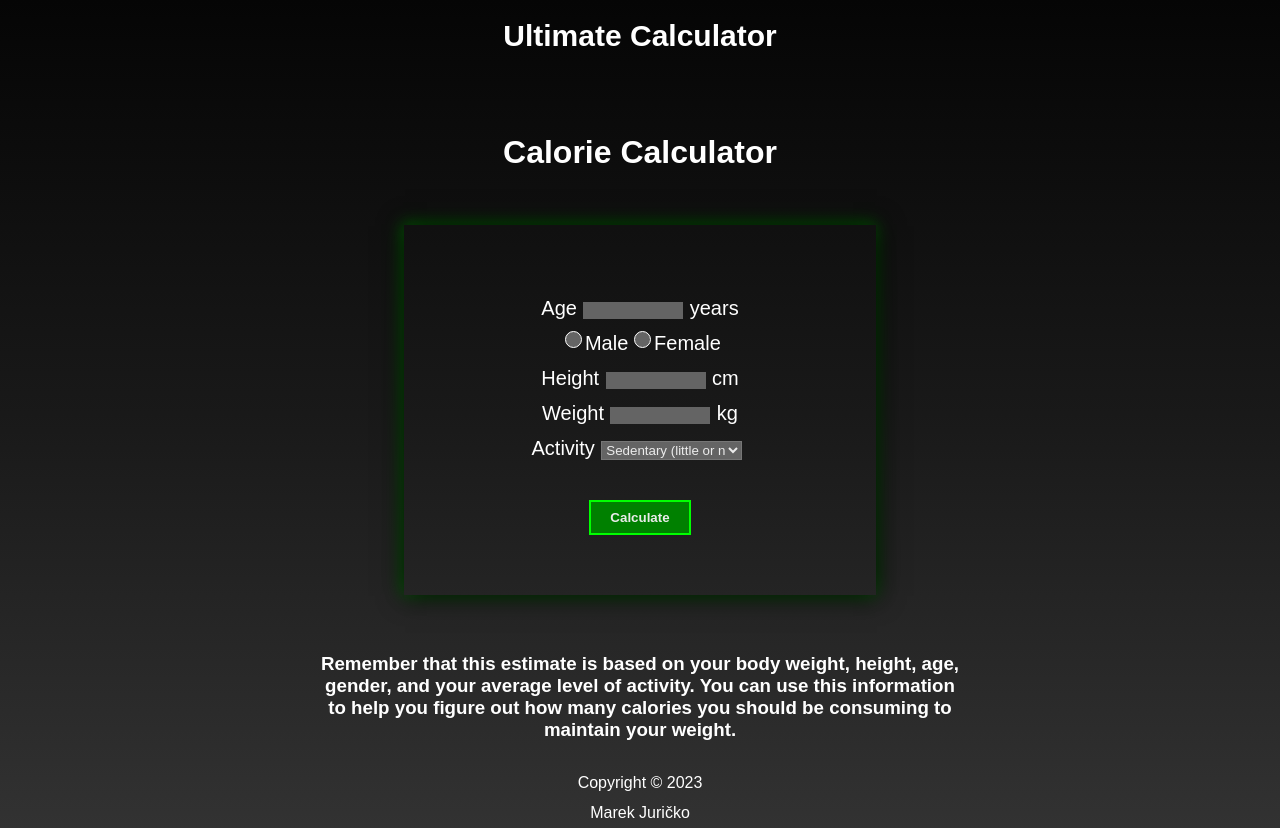
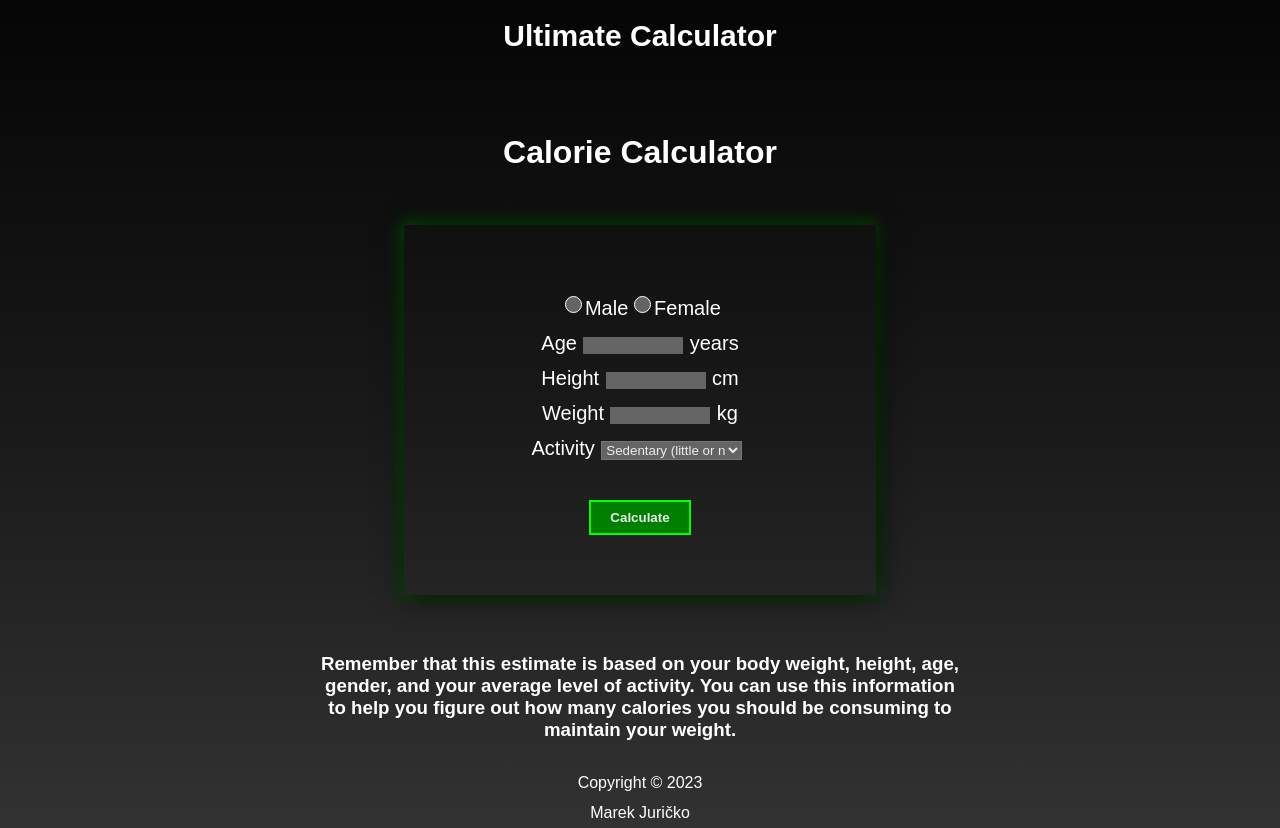
Before and after one commit to MarekJuricko/UltimateCalculator, a React (Create React App) app: page /CalorieCalculator in a window 1280 px wide. Built offline with nearby package versions, Linux system fonts and the light colour scheme; the HTML template or start-up script is replaced by a standard one.

Commit message:
CalorieCalculator.js - changed position of gender input

```diff
--- a/src/pages/CalorieCalculator/CalorieCalculator.js
+++ b/src/pages/CalorieCalculator/CalorieCalculator.js
@@ -57,13 +57,13 @@ const CalorieCalculator = () => {
 
         <form onSubmit={submitForm} className="CalorieCalculator-form">
             <div className="CalorieCalculator-input">
+                <input type="radio" name="gender" value="male" onChange={(e)=>{setGender(e.target.value)}}/>Male
+                <input type="radio" name="gender" value="female" onChange={(e)=>{setGender(e.target.value)}}/>Female
+            </div>
+            <div className="CalorieCalculator-input">
                 <label htmlFor="age">Age</label>
                 <input name="age" type="number" onChange={(e)=>{setAge(e.target.value)}}/>
                 <label htmlFor="age">years</label>
-            </div>
-            <div className="CalorieCalculator-input">
-                <input type="radio" name="gender" value="male" onChange={(e)=>{setGender(e.target.value)}}/>Male
-                <input type="radio" name="gender" value="female" onChange={(e)=>{setGender(e.target.value)}}/>Female
             </div>
             <div className="CalorieCalculator-input">
                 <label htmlFor="height">Height</label>
```
